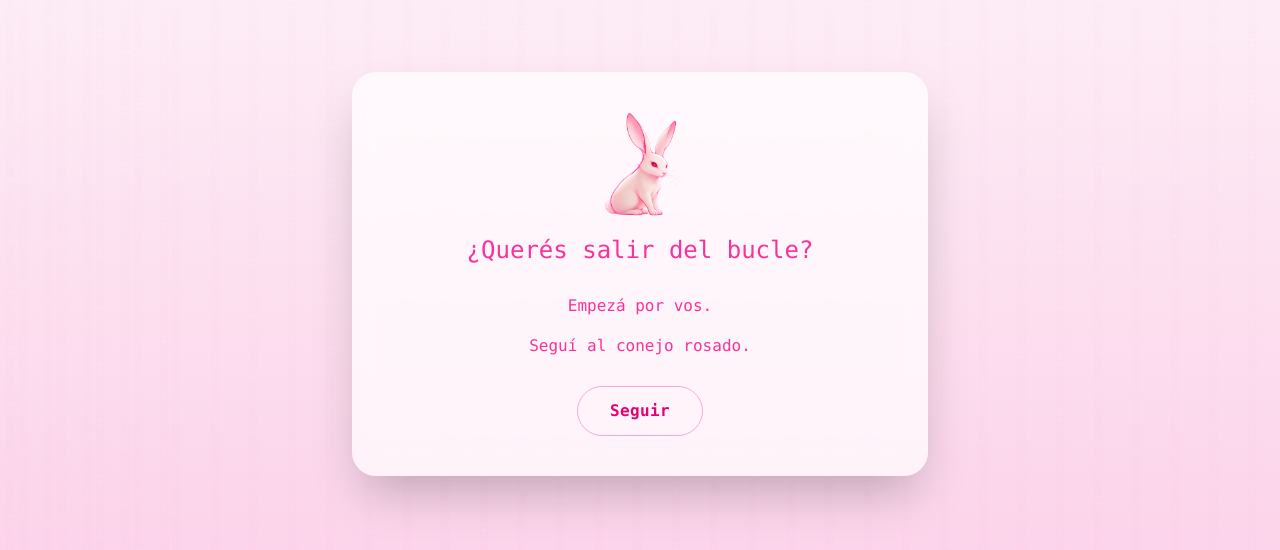
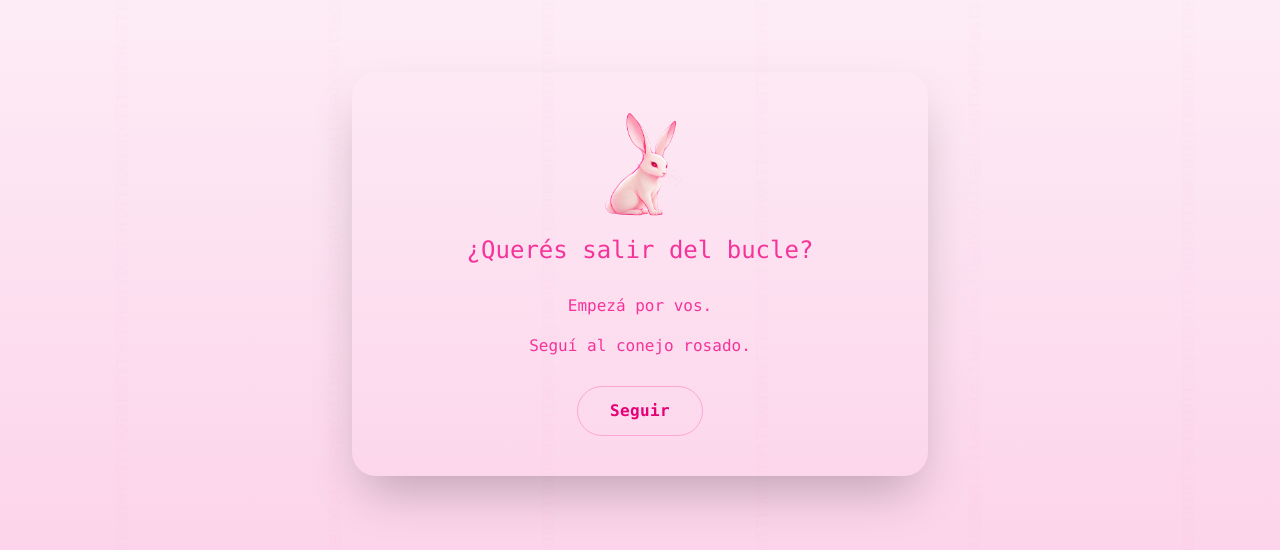
Before and after one commit to carinaantinir/TodoList, a React (Vite) app: page / in a window 1280 px wide. Shown: the part 126-676 px from the top of the page. Built offline with nearby package versions, Linux system fonts and the light colour scheme.

Commit message:
Se actualizaron los enlaces del README y se mejoraron las animaciones de la aplicación

```diff
--- a/src/App.jsx
+++ b/src/App.jsx
@@ -57,7 +57,11 @@ function App() {
 
         <LluviaBinarios variant="exterior" />
 
-        <div className="relative z-10 w-full max-w-xl overflow-visible rounded-3xl bg-white/70 shadow-2xl backdrop-blur-md">
+        <div className={`relative z-10 w-full max-w-xl overflow-visible rounded-3xl  shadow-2xl backdrop-blur-md"
+            ${pantallaInicio ? "bg-transparent" : "bg-white/70"
+
+            }`}
+            >
 
           {pantallaInicio && (
           <Intro onEntrar={() => setPantallaInicio(false)} />
--- a/src/components/LluviaBinarios.jsx
+++ b/src/components/LluviaBinarios.jsx
@@ -1,30 +1,32 @@
+import {useMemo} from "react";
+
 const LluviaBinarios = ({ variant = "medio" }) => {
     const configs = {
             fondo: {
             step: 3,
             offset: 1,
-            fontSize: 7,
+            fontSize: 18,
             opacity: 0.07,
             speed: 180,
         },
             exterior: {
             step: 3,
             offset: 1,
-            fontSize: 12,
+            fontSize: 18,
             opacity: 0.10,
             speed: 180,
         },
             medio: {
             step: 3,
             offset: 3,
-            fontSize: 16,
+            fontSize: 18,
             opacity: 0.25,
             speed: 150,
         },
             frente: {
             step: 3,
             offset: 5,
-            fontSize: 16,
+            fontSize: 18,
             opacity: 0.45,
             speed: 120,
         },
@@ -32,29 +34,38 @@ const LluviaBinarios = ({ variant = "medio" }) => {
 
     const config = configs[variant];
 
-    const binarios = Array(38).fill(
+    const binarios = Array(6).fill(
     "100111010100111010100111010100111010100111010100111010"
     .repeat(6)
     );
+    const finalesAleatorios = useMemo(
+    () => binarios.map(() => (Math.random() < 0.5 ? "0" : "1")),
+    []
+);
 
     return (
         <div className="binary-rain pointer-event-none" aria-hidden="true">
         {binarios.map((binario, index) => (
         <span
             key={index}
-            className="binary-column"
+            className="binary-column font-mono "
             style={{
-                left: `${(index * config.step + config.offset) % 100}%`,
+                left: `${((index + 0.5) / binarios.length) * 100}%`,
                 fontSize: `${config.fontSize}px`,
-                opacity: config.opacity,
-                animationDuration: `${config.speed + ((index * 3) % 7)}s`,
+                animationDuration: `${config.speed + ((index * 2) % 100)}s`,
                 animationDelay: `${-index * 0.7}s`,
             }}
         >
-                <span className="binary-trail">
-                    {binario}
+                <span className="binary-trail"
+                    style={{ opacity: config.opacity }}
+                >
+                    {binario.slice(0, -1)}
                 </span>
-            </span>
+
+                <span className="binary-pearl">
+                    {finalesAleatorios[index]}
+                </span>
+                </span>
             ))}
         </div>
     );
--- a/src/components/Styles/animations.css
+++ b/src/components/Styles/animations.css
@@ -29,6 +29,15 @@
     }
 }
 
+.binary-pearl {
+    color: #fffaf0;
+    opacity: 1;
+    text-shadow:
+    0 0 6px rgba(255, 255, 255, 1),
+    0 0 12px rgba(255, 245, 235, 0.9),
+    0 0 20px rgba(255, 240, 225, 0.6);
+}
+
 .dashboard-content > :not(.binary-rain) {
     position: relative;
     z-index: 1;
```
Also changed, not shown: 1 other file (tests, documents, lock files or other folders).
